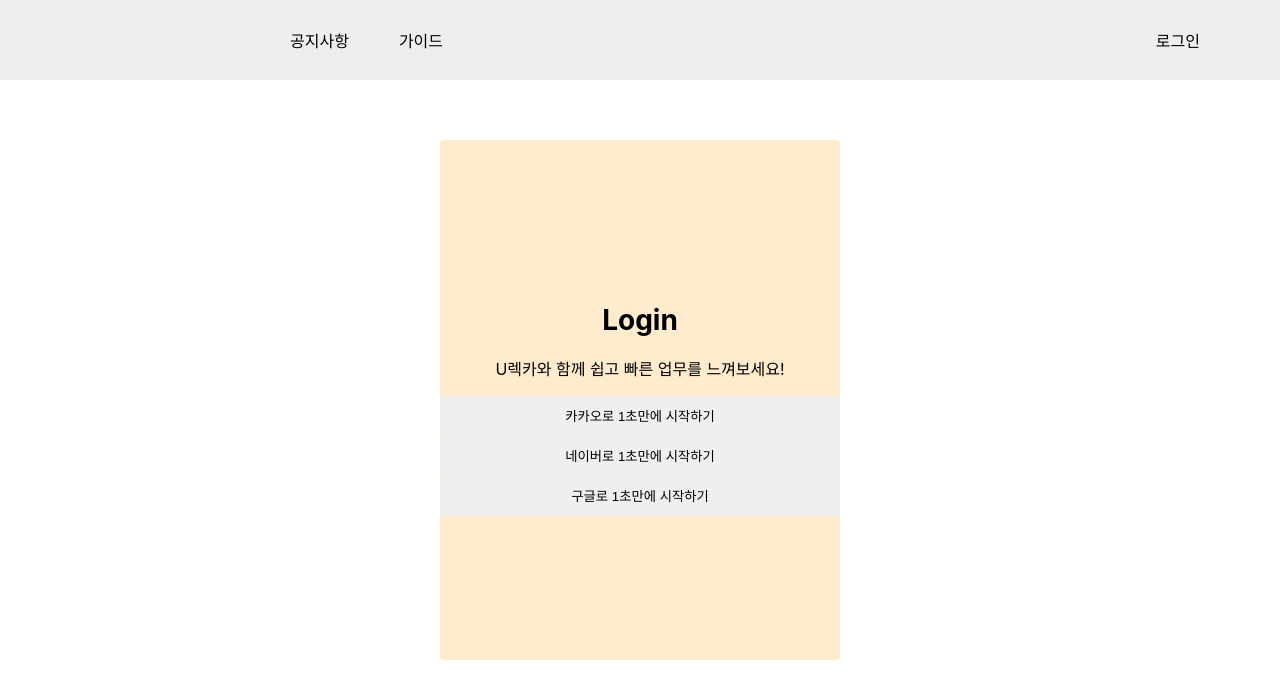
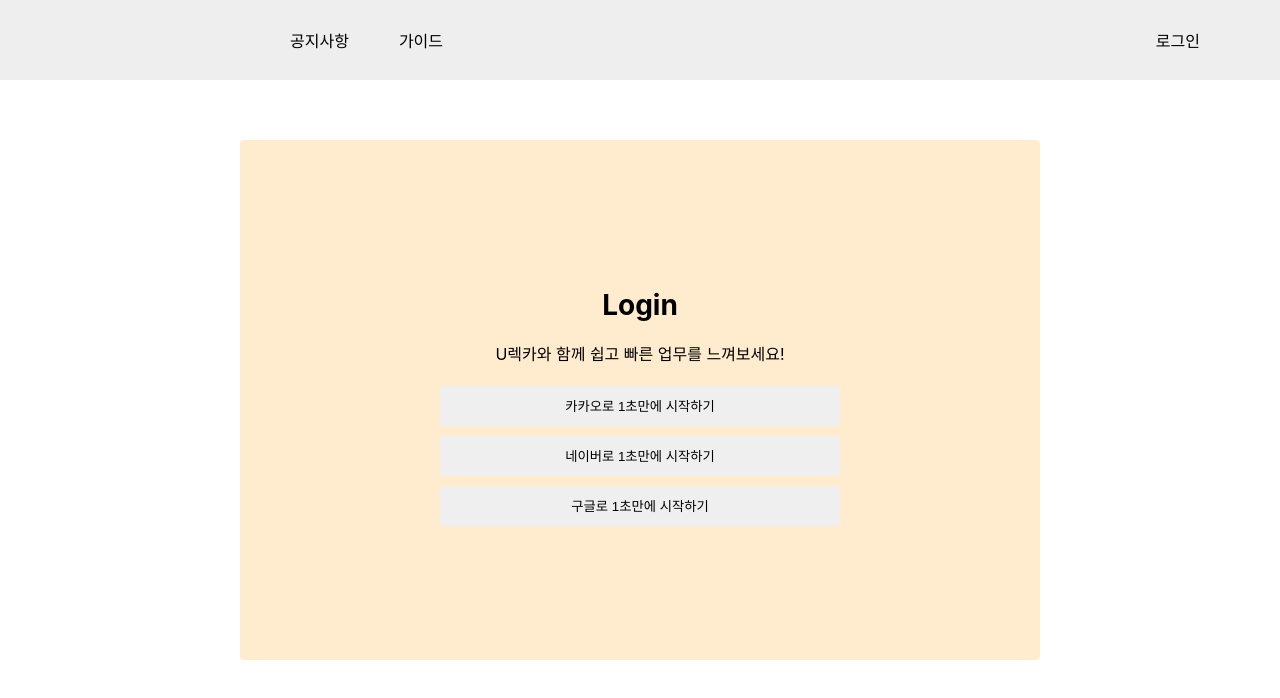
Before and after one commit to U-Wreckcar/FE-Develop, a React (Create React App) app: page /login in a window 1280 px wide. Shown: the top 698 px of the page. Built offline with nearby package versions, Linux system fonts and the light colour scheme; no server answers.

Commit message:
#93 EDIT login btn

```diff
--- a/src/components/login_component/styles.module.css
+++ b/src/components/login_component/styles.module.css
@@ -1,5 +1,5 @@
 .container{
-    max-width: 800px;
+    width: 800px;
     /* width: 100%; */
     height: 520px;
     border-radius: 4px;
@@ -20,14 +20,17 @@
     width: 400px;
     height: 40px;
     border-radius: 4px;
+    margin: 5px;
 }
 .naver_btn{
     width: 400px;
     height: 40px;
     border-radius: 4px;
+    margin: 5px;
 }
 .google_btn{
     width: 400px;
     height: 40px;
     border-radius: 4px;
+    margin: 5px;
 }
```
